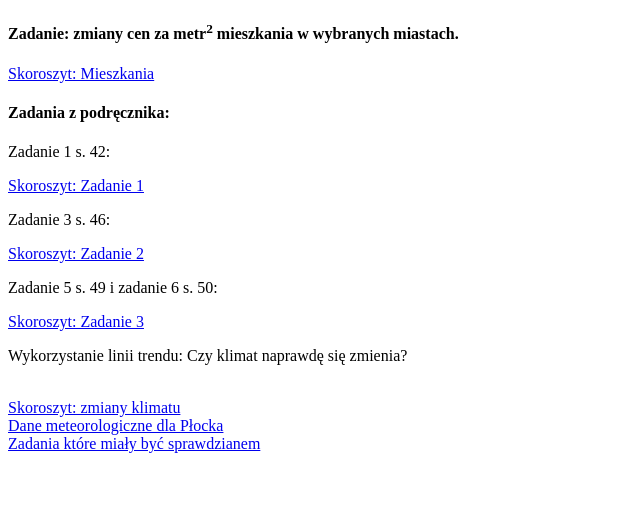
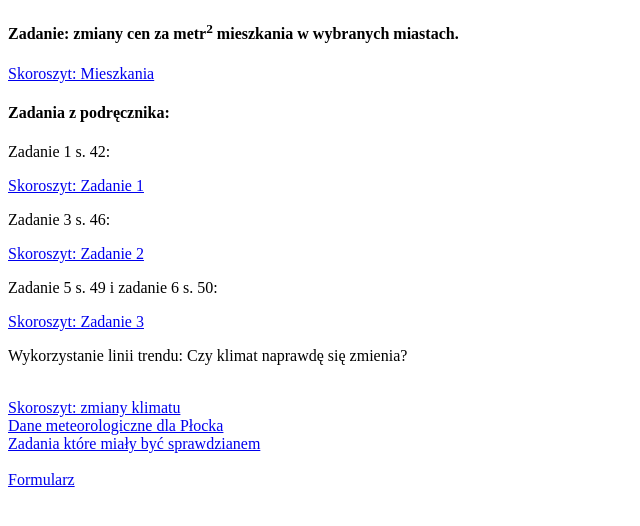
Before and after one commit to blichowo/klasa8, a plain HTML site: page index.html in a window 1280 px wide. Shown: the whole page, without its empty margins (0-640 px from the left). Drawn offline with Linux system fonts and the light colour scheme.

Commit message:
Update index.html

```diff
--- a/index.html
+++ b/index.html
@@ -18,5 +18,7 @@
     <a href="https://meteomodel.pl/dane/srednie-miesieczne/?imgwid=352190360&par=tm" target="_blank">Dane meteorologiczne dla Płocka</a>
     <br/>
     <a href="https://github.com/blichowo/klasa8/raw/main/Test.xlsx" target="_blank">Zadania które miały być sprawdzianem</a>
+    <br/><br/>
+    <a href="https://forms.gle/Yn42ABaxJiSSi7Et6" target="_blank">Formularz</a>
   </body>
 </html>
```
